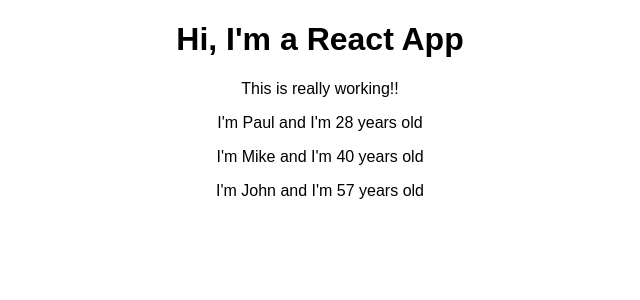
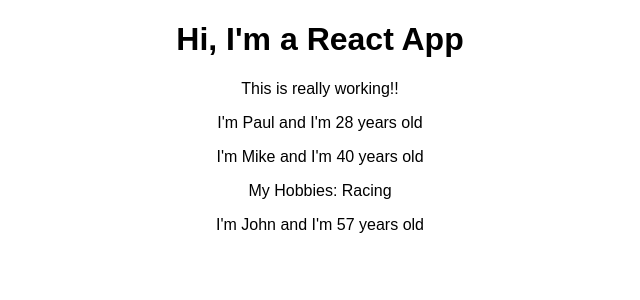
Before and after one commit to psilvaricardo/React, a React (Create React App) app in the folder ReactCG2021/react-complete-guide/: page / in a window 1280 px wide. Shown: the top 300 px of the page, without its empty margins (320-960 px from the left). Built offline with nearby package versions, Linux system fonts and the light colour scheme.

Commit message:
Understanding the children Prop

```diff
--- a/ReactCG2021/react-complete-guide/src/Person/Person.js
+++ b/ReactCG2021/react-complete-guide/src/Person/Person.js
@@ -10,7 +10,12 @@
 // As a best practice, we will use ES6:
 
 const person = (props) => {
-    return <p>I'm {props.name} and I'm {props.age} years old</p>
+    return (
+        <div>
+            <p>I'm {props.name} and I'm {props.age} years old</p>
+            <p>{props.children}</p>
+        </div>
+    )
 }
 
 export default person;
```
